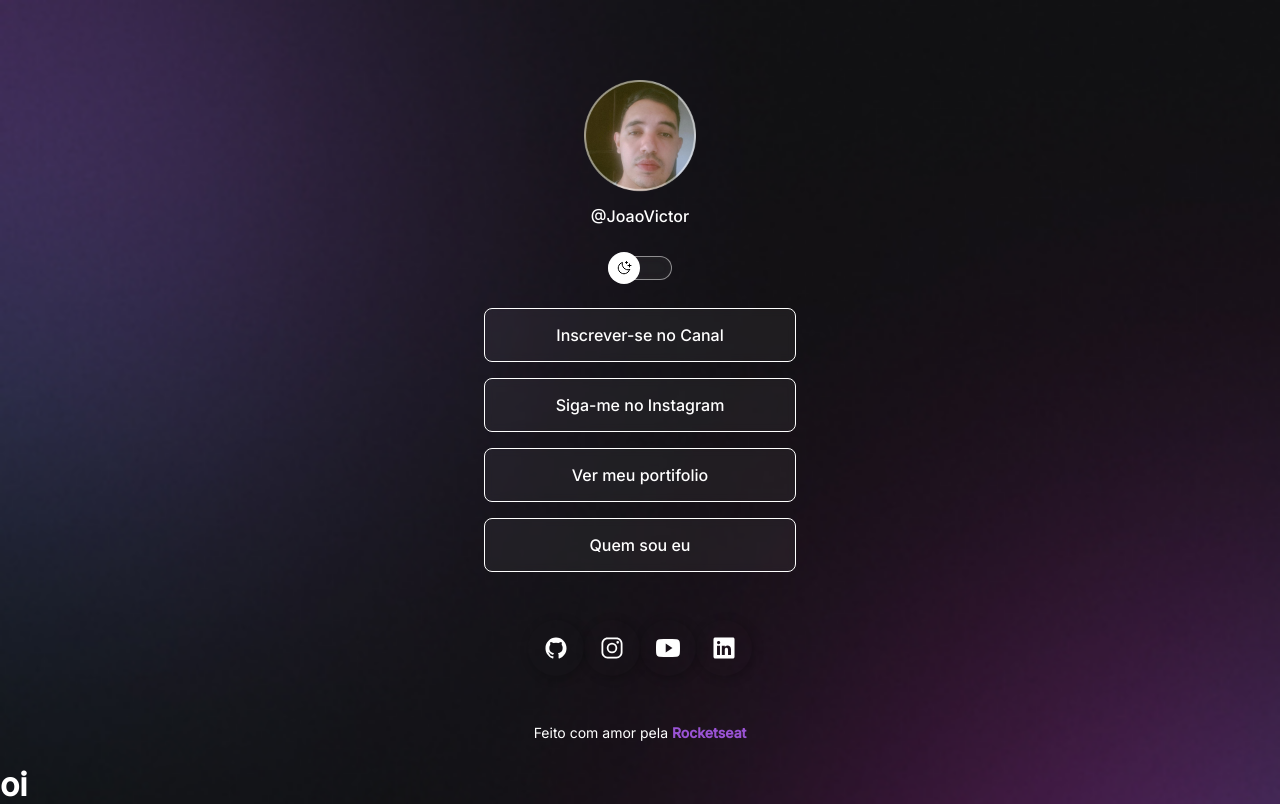
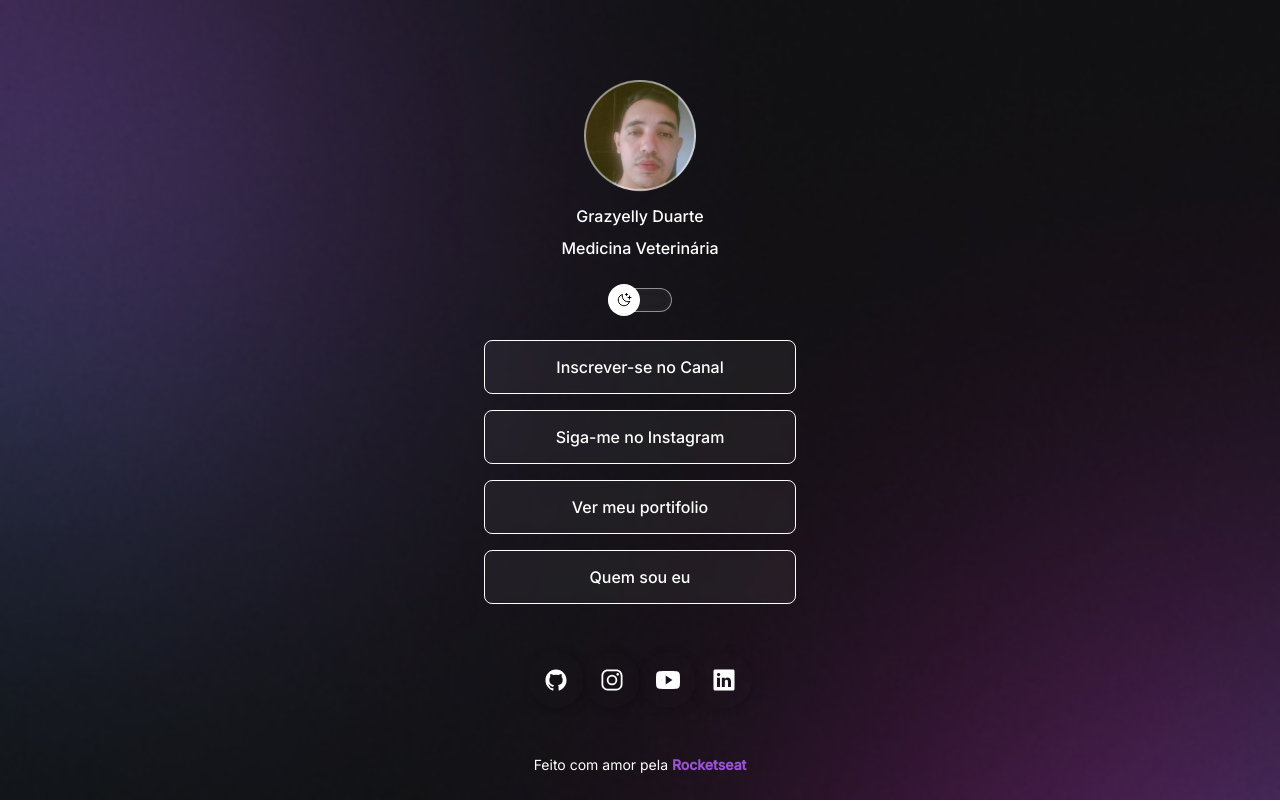
Before and after one commit to SrJohn1/Project-DevLinks, a plain HTML site: page index.html in a window 1280 px wide. Drawn offline with nearby package versions, Linux system fonts and the light colour scheme.

Commit message:
add updating names

```diff
--- a/index.html
+++ b/index.html
@@ -20,7 +20,8 @@
           src="assets/Avatarj.png"
           alt="foto de John meio serio para perfil"
         />
-        <p>@JoaoVictor</p>
+        <p>Grazyelly Duarte</p>
+        <p>Medicina Veterinária</p>
       </div>
       <div id="switch" onclick="toggleMode()">
         <button></button>
@@ -73,8 +74,6 @@
       src="https://unpkg.com/ionicons@7.1.0/dist/ionicons/ionicons.js"
     ></script>
     <script src="script.js"></script>
-    <div id="alguma">
-      <h1>oi</h1>
-    </div>
+
   </body>
 </html>
```
